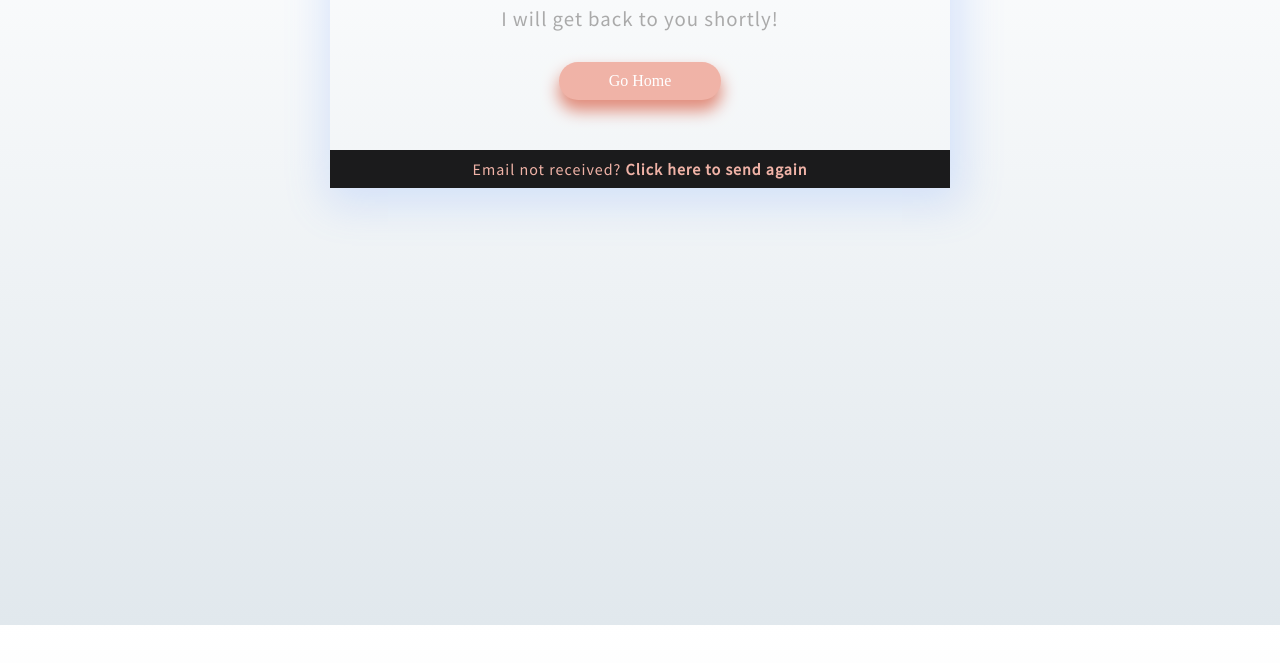
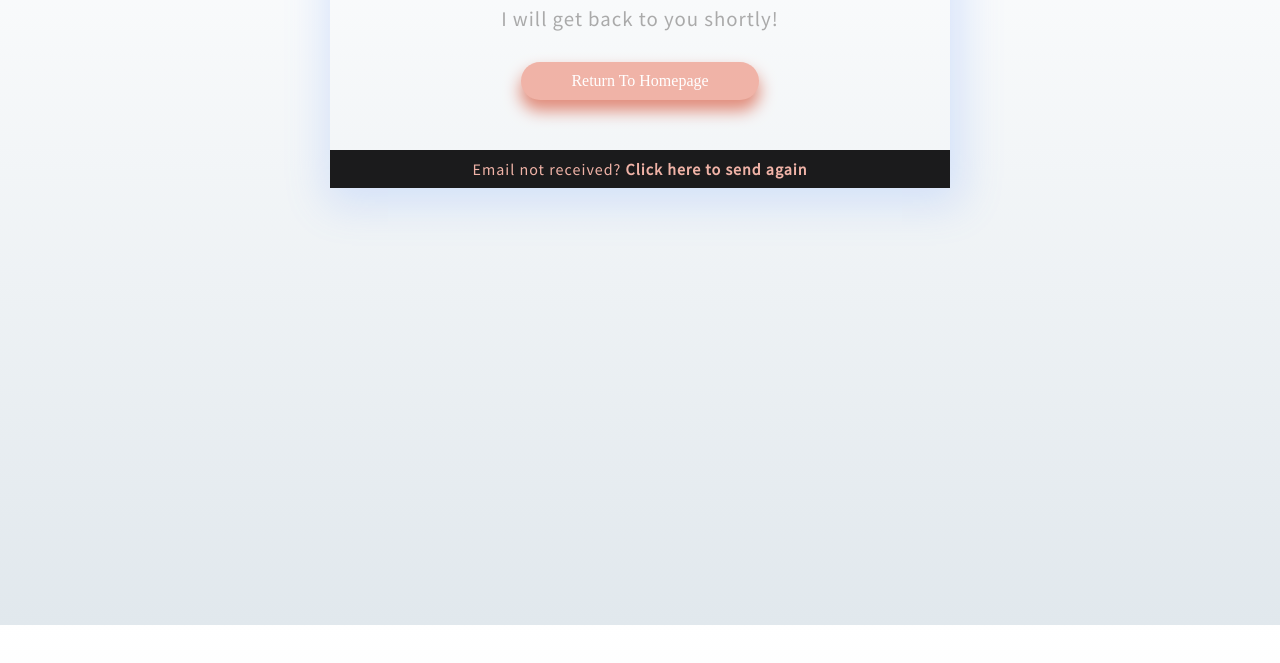
Before and after one commit to yannellym/portfolio, a website: page thankyou.html in a window 1280 px wide. Shown: the part 175-838 px from the top of the page. Drawn offline with nearby package versions, Linux system fonts and the light colour scheme.

Commit message:
return to home button fix

```diff
--- a/thankyou.html
+++ b/thankyou.html
@@ -21,7 +21,7 @@
             <p> I will get back to you shortly! </p>
             <a href="/index.html">
                 <button class="go-home">
-                    go home
+                    Return to homepage
                 </button>
             </a>
           </div>
```
